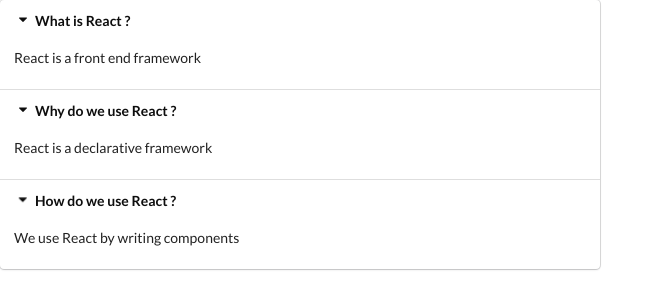
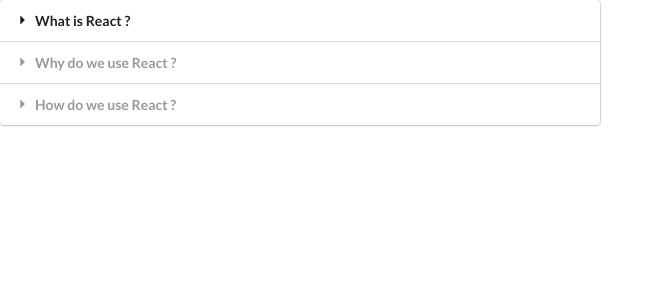
Before and after one commit to SamroodAli/react-widgets, a React (Create React App) app: page / in a window 1280 px wide. Shown: the top 308 px of the page, without its empty margins (0-664 px from the left). Built offline with nearby package versions, Linux system fonts and the light colour scheme.

Commit message:
State:Use state activeIndex to track active content

```diff
--- a/src/components/Accordion.js
+++ b/src/components/Accordion.js
@@ -5,22 +5,24 @@
 
   const onItemClicked = (index) => {
     setActiveIndex(index);
-    return index;
   };
 
   const renderItems = items.map((item, index) => {
+    const active = activeIndex === index ? "active" : "";
+
     return (
       <React.Fragment key={item.title}>
-        <div className="title active" onClick={() => onItemClicked(index)}>
+        <div className={`title ${active}`} onClick={() => onItemClicked(index)}>
           <i className="dropdown icon"></i>
           {item.title}
         </div>
-        <div className="content active">
+        <div className={`content ${active}`}>
           <p>{item.content}</p>
         </div>
       </React.Fragment>
     );
   });
+
   return <div className="ui styled accordion">{renderItems}</div>;
 };
 
```
